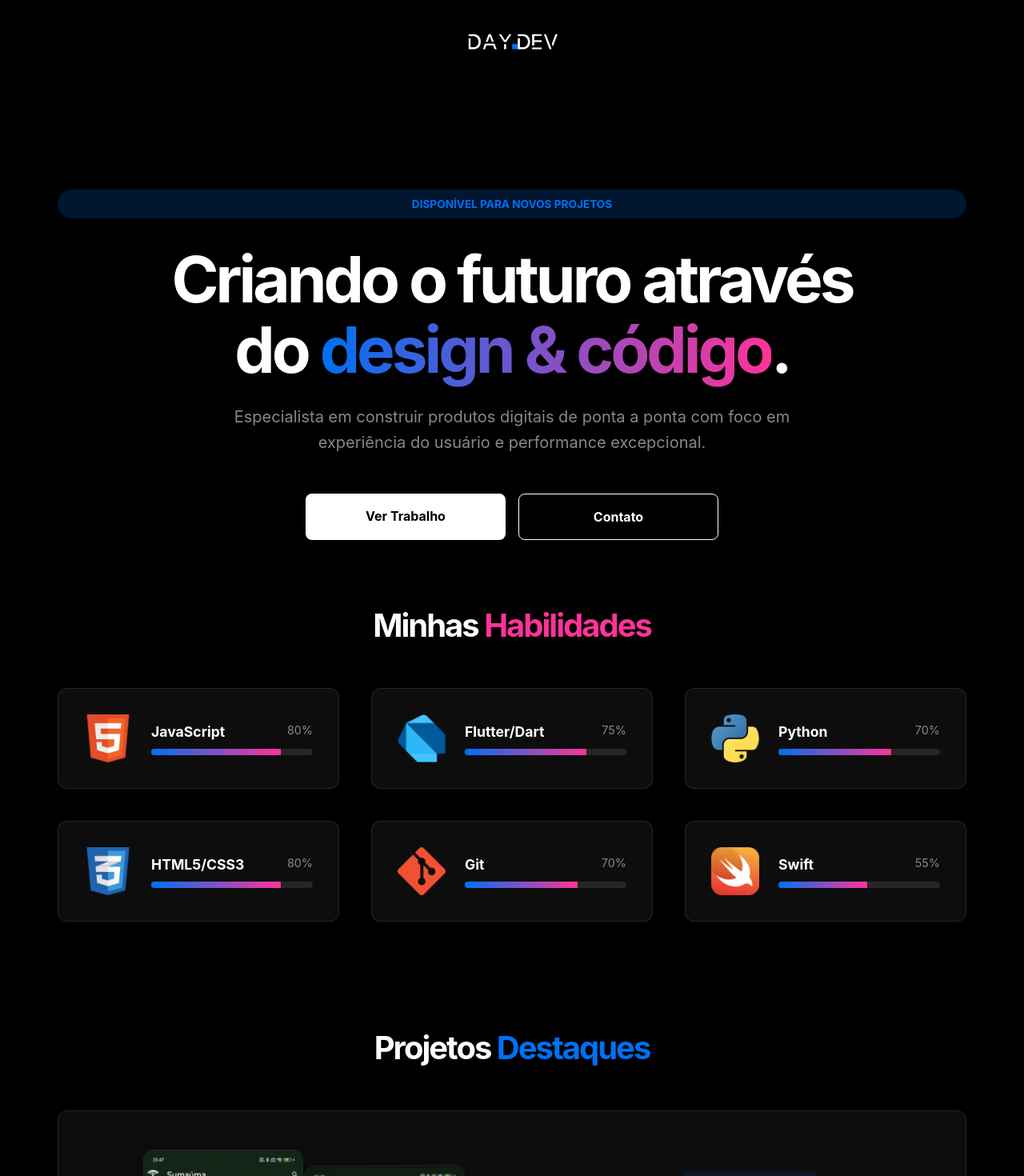
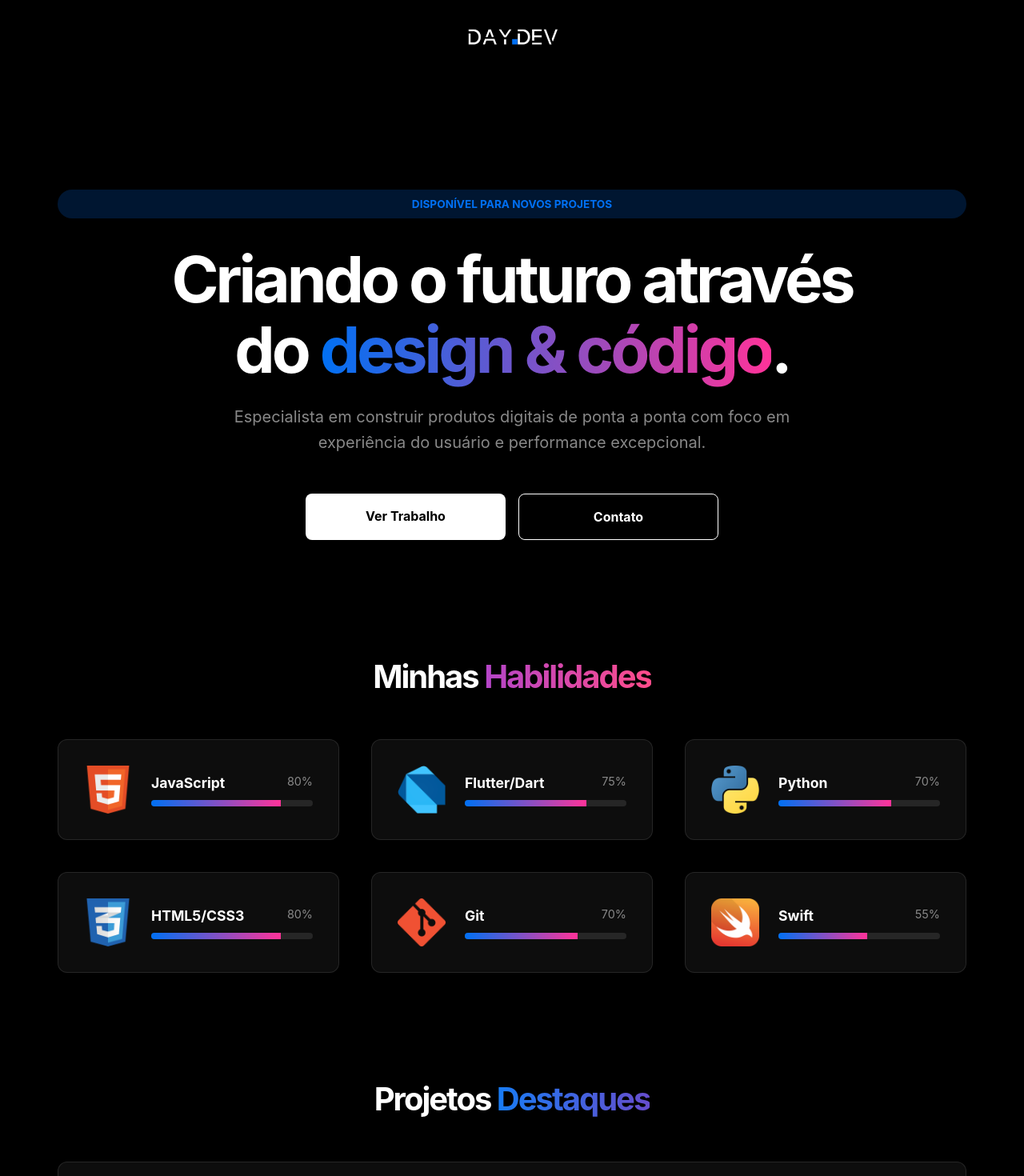
Before and after one commit to sethssd/portifolios, a React (Vite) app: page / in a window 1280 px wide. Shown: the top 1470 px of the page at 80% size. Built offline with nearby package versions, Linux system fonts and the light colour scheme.

Commit message:
fluidez e css

```diff
--- a/src/App.jsx
+++ b/src/App.jsx
@@ -16,8 +16,8 @@ function App() {
         zIndex: 1000,
         background: 'rgba(0,0,0,0.4)',
         backdropFilter: 'blur(12px)',
-        paddingTop: 'calc(0.75rem + env(safe-area-inset-top))',
-        paddingBottom: '0.75rem'
+        paddingTop: 'calc(0.4rem + env(safe-area-inset-top))',
+        paddingBottom: '0.4rem'
       }}>
         <div className="container nav-container" style={{
           display: 'flex',
@@ -69,7 +69,7 @@ function App() {
         </header>
 
         <Skills />
-        <div style={{ marginTop: '5rem' }}>
+        <div>
           <Projects />
         </div>
         <Contact />
--- a/src/components/Contact.jsx
+++ b/src/components/Contact.jsx
@@ -1,7 +1,7 @@
 export default function Contact() {
     return (
-        <section className="container" id="contact" style={{ textAlign: 'center', marginTop: '10rem' }}>
-            <div className="glass-card" style={{ padding: '4rem 2rem' }}>
+        <section className="container" id="contact" style={{ textAlign: 'center' }}>
+            <div>
                 <h2 style={{ fontSize: '2.5rem', marginBottom: '1rem' }}>Vamos trabalhar <span style={{ color: 'var(--primary)' }}>juntos</span>?</h2>
                 <p style={{ color: 'var(--text-muted)', fontSize: '1.25rem', marginBottom: '2.5rem', maxWidth: '600px', margin: '0 auto 2.5rem' }}>
                     Estou sempre em busca de novos desafios e oportunidades interessantes. Meu inbox está sempre aberto!
--- a/src/components/Projects.jsx
+++ b/src/components/Projects.jsx
@@ -35,7 +35,11 @@ export default function Projects() {
     return (
         <section className="container" id="projects">
             <h2 style={{ fontSize: '2.5rem', marginBottom: '3rem', textAlign: 'center' }}>
-                Projetos <span style={{ color: 'var(--primary)' }}>Destaques</span>
+                Projetos <span style={{
+                    background: 'linear-gradient(90deg, #187cf4, #664dcd)',
+                    WebkitBackgroundClip: 'text',
+                    WebkitTextFillColor: 'transparent'
+                }}>Destaques</span>
             </h2>
             <div style={{
                 display: 'flex',
--- a/src/components/Skills.jsx
+++ b/src/components/Skills.jsx
@@ -16,9 +16,13 @@ export default function Skills() {
     ];
 
     return (
-        <section className="container" id="skills" style={{ marginBottom: '8rem' }}>
+        <section className="container" id="skills">
             <h2 style={{ fontSize: '2.5rem', marginBottom: '3rem', textAlign: 'center' }}>
-                Minhas <span style={{ color: 'var(--secondary)' }}>Habilidades</span>
+                Minhas <span style={{
+                    background: 'linear-gradient(90deg, #b445c9, #ff4c8a)',
+                    WebkitBackgroundClip: 'text',
+                    WebkitTextFillColor: 'transparent'
+                }}>Habilidades</span>
             </h2>
             <div className="skills-grid">
                 {skills.map((skill) => (
--- a/src/index.css
+++ b/src/index.css
@@ -36,14 +36,16 @@ ul {
 .container {
   max-width: var(--max-width);
   margin: 0 auto;
-  padding: 0 2rem;
+  padding-left: 2rem;
+  padding-right: 2rem;
   padding-left: calc(2rem + env(safe-area-inset-left));
   padding-right: calc(2rem + env(safe-area-inset-right));
 }
 
 @media (max-width: 768px) {
   section {
-    padding: 4rem 0;
+    padding-top: 3rem;
+    padding-bottom: 3rem;
   }
 }
 
@@ -64,7 +66,7 @@ ul {
 /* Skills Grid Desktop Tweaks */
 .skills-grid {
   display: grid !important;
-  grid-template-columns: repeat(auto-fit, minmax(320px, 1fr)) !important;
+  grid-template-columns: repeat(auto-fit, minmax(clamp(200px, 100%, 320px), 1fr)) !important;
   gap: 2.5rem !important;
 }
 
@@ -135,7 +137,8 @@ h3 {
 }
 
 section {
-  padding: 8rem 0;
+  padding-top: 4rem;
+  padding-bottom: 4rem;
 }
 
 /* Project Cards Responsiveness */
```
